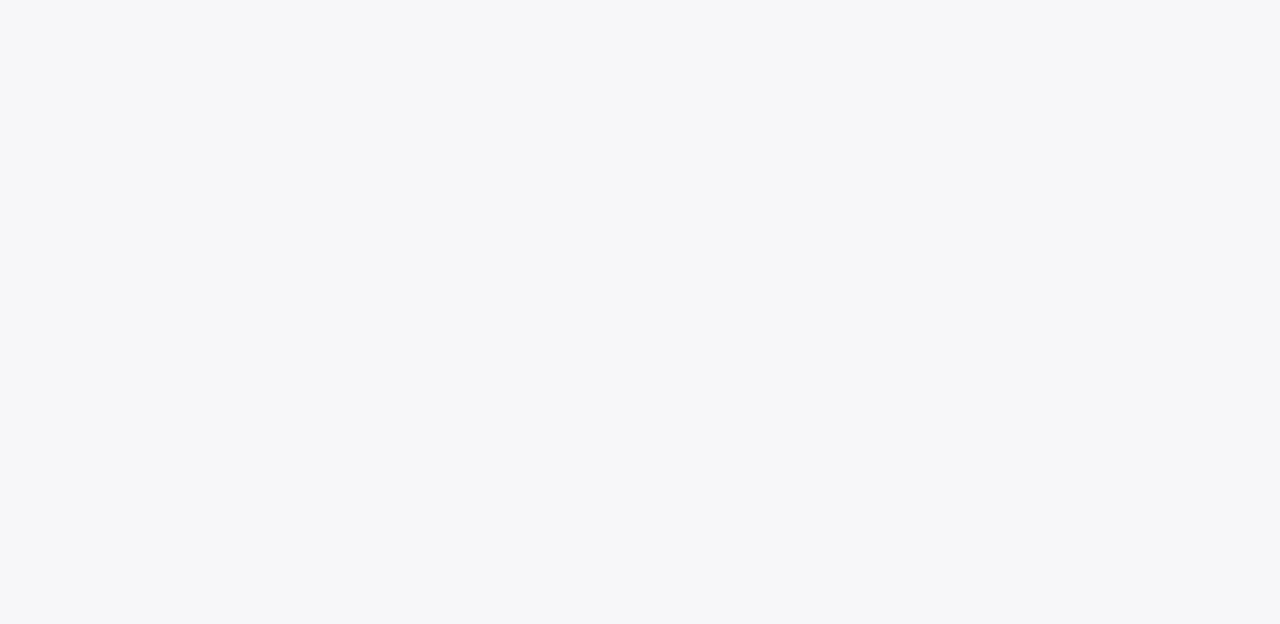
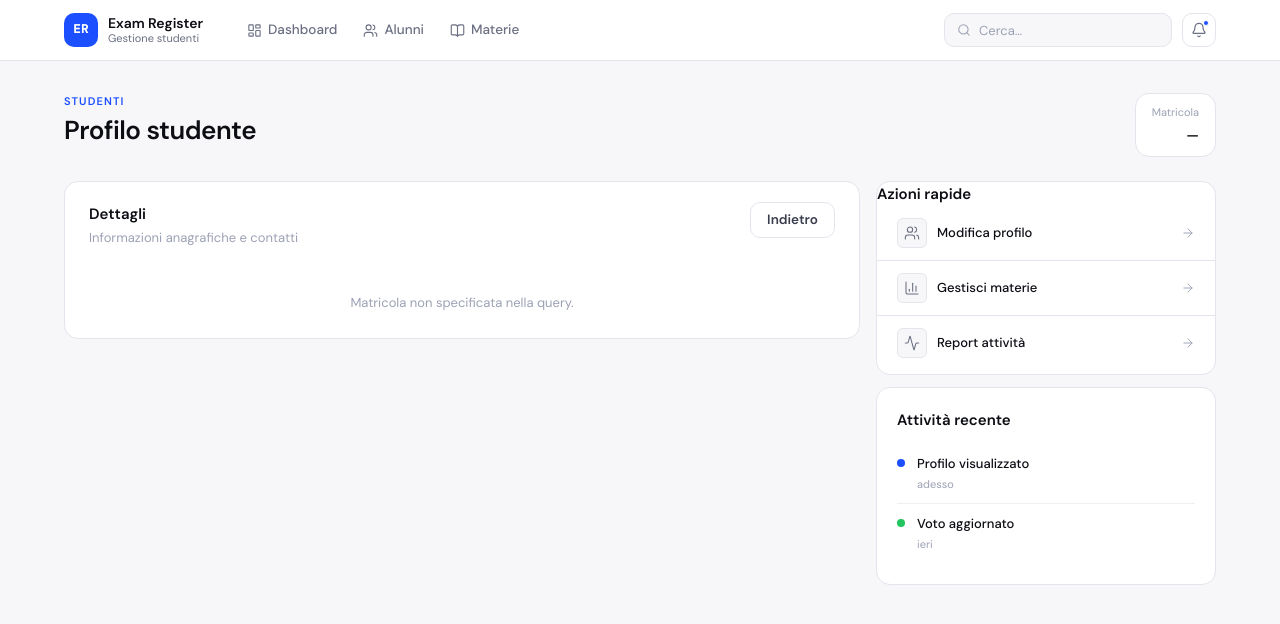
Before and after one commit to MrAkaZen/exam-register-ui, a React (Vite) app: page /alunni/alunno in a window 1280 px wide. Before the commit this address had no page. Shown: the top 624 px of the page. Built offline with nearby package versions, Linux system fonts and the light colour scheme.

Commit message:
Add AlunnoDetail page and update routing; refactor alunnoApi methods and enhance StudentCard component

```diff
--- a/src/App.jsx
+++ b/src/App.jsx
@@ -3,6 +3,7 @@ import HomePage    from './pages/HomePage';
 import AlunniPage  from './pages/AlunniPage';
 import MateriaPage from './pages/MateriaPage';
 import Dashboard    from './pages/Dashboard';
+import AlunnoDetail from './pages/AlunnoDetail';
 
 export default function App() {
   return (
@@ -11,6 +12,7 @@ export default function App() {
         <Route path="/"        element={<HomePage />} />
         <Route path="/dashboard" element={<Dashboard />} />
         <Route path="/alunni"  element={<AlunniPage />} />
+        <Route path="/alunni/alunno" element={<AlunnoDetail />} />
         <Route path="/materie" element={<MateriaPage />} />
       </Routes>
     </BrowserRouter>
--- a/src/api/alunnoApi.js
+++ b/src/api/alunnoApi.js
@@ -6,10 +6,7 @@ export const alunnoApi = {
   getAll: () => api.get('/alunni'),
 
   // GET alunno per matricola
-  getById: (matricola) => api.get(`/alunni/${matricola}`),
-
-
-  getAlunnoById: (matricola) => api.get(`/alunni/alunnoById/${matricola}`),
+  getAlunnoById: (matricola) => api.get(`/alunni/alunno`, { params: { matricola } }),
 
   // POST nuovo alunno
   save: (alunnoDTO) => api.post('/alunni/add', alunnoDTO),
--- a/src/components/alunno/StudentCard.jsx
+++ b/src/components/alunno/StudentCard.jsx
@@ -1,37 +1,42 @@
-export default function StudentCard({ alunno }) {
-  const born = alunno.dataNascita
+import React from 'react';
+
+export default function StudentCard({ alunno, onClick }) {
+  const born = alunno?.dataNascita
     ? new Date(alunno.dataNascita).toLocaleDateString('it-IT')
     : null;
-  const enrolled = alunno.dataIscrizione
+  const enrolled = alunno?.dataIscrizione
     ? new Date(alunno.dataIscrizione).toLocaleDateString('it-IT')
     : null;
 
-  const initials =
-    `${(alunno.nome || '?').charAt(0)}${(alunno.cognome || '?').charAt(0)}`.toUpperCase();
+  const initials = `${(alunno?.nome || '?').charAt(0)}${(alunno?.cognome || '?').charAt(0)}`.toUpperCase();
 
   return (
-    <div className="er-student-card">
+    <div
+      className="er-student-card student-card"
+      onClick={onClick}
+      role="button"
+      tabIndex={0}
+      onKeyPress={(e) => { if (e.key === 'Enter') onClick && onClick(); }}
+    >
       <div className="er-student-top">
         <div className="er-avatar">{initials}</div>
         <div className="er-student-info">
-          <p className="er-student-name">
-            {alunno.nome} {alunno.cognome}
-          </p>
-          <p className="er-student-email">{alunno.email || 'Nessuna email'}</p>
+          <p className="er-student-name">{alunno?.nome} {alunno?.cognome}</p>
+          <p className="er-student-email">{alunno?.email || 'Nessuna email'}</p>
         </div>
-        <span className="er-matricola">{alunno.matricola ?? '—'}</span>
+        <span className="er-matricola">{alunno?.matricola ?? '—'}</span>
       </div>
 
       <div className="er-student-meta">
-        {alunno.telefono && (
+        {alunno?.telefono && (
           <span className="er-chip">📞 {alunno.telefono}</span>
         )}
         {born && <span className="er-chip">🎂 {born}</span>}
         {enrolled && <span className="er-chip">🗓️ {enrolled}</span>}
-        {alunno.luogoNascita && (
+        {alunno?.luogoNascita && (
           <span className="er-chip">📍 {alunno.luogoNascita}</span>
         )}
-        {alunno.annoCorso && (
+        {alunno?.annoCorso && (
           <span className="er-chip er-chip--accent">Anno {alunno.annoCorso}</span>
         )}
       </div>
--- a/src/pages/AlunniPage.jsx
+++ b/src/pages/AlunniPage.jsx
@@ -25,6 +25,18 @@ export default function AlunniPage() {
     load();
     return () => { mounted = false; };
   }, []);
+
+  const handleStudentClick = async (matricola) => {
+  try {
+    const response = await axios.get(
+      `/alunno/alunnobyId/${matricola}`
+    );
+    const alunno = response.data;
+    console.log('Alunno recuperato:', alunno);
+  } catch (error) {
+    console.error("Errore recupero alunno:", error);
+  }
+};
 
   const handleAdd = (newAlunno) => {
     setAlunni((s) => [newAlunno, ...s]);
--- /dev/null
+++ b/src/pages/AlunnoDetail.jsx
@@ -0,0 +1,118 @@
+import { useEffect, useState } from "react";
+import { useSearchParams } from 'react-router-dom';
+import { Activity, BarChart3, Users, ArrowRight, TrendingUp } from 'lucide-react';
+import Header from '../components/ui/Header';
+import { alunnoApi } from "../api/alunnoApi";
+
+import { useNavigate } from 'react-router-dom';
+
+export default function AlunnoDetail() {
+    const [searchParams] = useSearchParams();
+    const matricola = searchParams.get('matricola');
+    const navigate = useNavigate();
+
+    const [alunno, setAlunno] = useState(null);
+
+    useEffect(() => {
+        if (!matricola) return;
+
+        const fetch = async () => {
+            try {
+                const res = await alunnoApi.getAlunnoById(matricola);
+                setAlunno(res.data);
+            } catch (e) {
+                console.error(e);
+            }
+        };
+
+        fetch();
+
+    }, [matricola]);
+
+    return (
+        <div className="er-app">
+            <Header />
+            <main className="er-main">
+                <div className="er-page-header">
+                    <div>
+                        <p className="er-eyebrow">Studenti</p>
+                        <h1 className="er-page-title">{alunno ? `${alunno.nome} ${alunno.cognome}` : 'Profilo studente'}</h1>
+                    </div>
+                    <div className="er-date-badge">
+                        <span className="er-date-label">Matricola</span>
+                        <span className="er-date-value">{matricola ?? '—'}</span>
+                    </div>
+                </div>
+
+                <div className="er-content-grid">
+                    <section className="er-card er-card--main">
+                        <div className="er-card-header">
+                            <div>
+                                <h2 className="er-card-title">Dettagli</h2>
+                                <p className="er-card-sub">Informazioni anagrafiche e contatti</p>
+                            </div>
+                            <div className="er-card-actions">
+                                <button className="er-btn er-btn--ghost" onClick={() => navigate('/alunni')}>Indietro</button>
+                            </div>
+                        </div>
+
+                        <div className="er-card-body">
+                            {!matricola && <p className="er-empty">Matricola non specificata nella query.</p>}
+                            {!alunno && matricola && <p className="er-empty">Caricamento...</p>}
+
+                            {alunno && (
+                                <div className="er-grid er-grid--2cols">
+                                    <div>
+                                        <div className="er-student-panel">
+                                            <div className="er-avatar-large">{`${(alunno.nome||'?').charAt(0)}${(alunno.cognome||'?').charAt(0)}`.toUpperCase()}</div>
+                                            <h3 className="er-student-name-large">{alunno.nome} {alunno.cognome}</h3>
+                                            <p className="er-muted">{alunno.email || 'Nessuna email'}</p>
+                                        </div>
+                                    </div>
+
+                                    <div>
+                                        <p><strong>Matricola:</strong> {alunno.matricola}</p>
+                                        <p><strong>Telefono:</strong> {alunno.telefono ?? '—'}</p>
+                                        <p><strong>Data di nascita:</strong> {alunno.dataNascita ? new Date(alunno.dataNascita).toLocaleDateString('it-IT') : '—'}</p>
+                                        <p><strong>Luogo di nascita:</strong> {alunno.luogoNascita ?? '—'}</p>
+                                        <p><strong>Anno corso:</strong> {alunno.annoCorso ?? '—'}</p>
+                                    </div>
+                                </div>
+                            )}
+                        </div>
+                    </section>
+
+                    <aside className="er-sidebar-panel">
+                        <div className="er-card er-card--actions">
+                            <h2 className="er-card-title">Azioni rapide</h2>
+                            <div className="er-actions-list">
+                                {[{ label: 'Modifica profilo', icon: Users, to: `/alunni` }, { label: 'Gestisci materie', icon: BarChart3, to: '/materie' }, { label: 'Report attività', icon: Activity, to: '/dashboard' }].map(({ label, icon: Icon, to }) => (
+                                    <a key={label} href={to} className="er-action-item">
+                                        <div className="er-action-icon"><Icon size={16} strokeWidth={1.6} /></div>
+                                        <span className="er-action-label">{label}</span>
+                                        <ArrowRight size={14} strokeWidth={1.6} className="er-action-arrow" />
+                                    </a>
+                                ))}
+                            </div>
+                        </div>
+
+                        <div className="er-card er-card--activity">
+                            <h2 className="er-card-title">Attività recente</h2>
+                            <div className="er-activity-list">
+                                {[{ text: 'Profilo visualizzato', time: 'adesso', dot: 'blue' }, { text: 'Voto aggiornato', time: 'ieri', dot: 'green' }].map((item, i) => (
+                                    <div key={i} className="er-activity-item">
+                                        <div className={`er-activity-dot er-activity-dot--${item.dot}`} />
+                                        <div className="er-activity-content">
+                                            <p className="er-activity-text">{item.text}</p>
+                                            <p className="er-activity-time">{item.time}</p>
+                                        </div>
+                                    </div>
+                                ))}
+                            </div>
+                        </div>
+                    </aside>
+                </div>
+            </main>
+        </div>
+    );
+}
--- a/src/pages/Dashboard.jsx
+++ b/src/pages/Dashboard.jsx
@@ -1,4 +1,5 @@
 import { useEffect, useState } from 'react';
+import { useNavigate } from "react-router-dom";
 import { Activity, BarChart3, Users, ArrowRight, TrendingUp } from 'lucide-react';
 import Header from '../components/ui/Header';
 import StatsCard from '../components/ui/StatsCard';
@@ -24,6 +25,8 @@ export default function Dashboard() {
     load();
     return () => { mounted = false; };
   }, []);
+
+  const navigate = useNavigate();
 
   const recent = alunni.slice(0, 5);
 
@@ -87,7 +90,7 @@ export default function Dashboard() {
                 <p className="er-empty">Nessun alunno disponibile.</p>
               )}
               {!loading && recent.map((a) => (
-                <StudentCard key={a.matricola ?? a.email} alunno={a} />
+                <StudentCard key={a.matricola ?? a.email} alunno={a} onClick={() => navigate(`/alunni/alunno?matricola=${a.matricola}`)}/>
               ))}
             </div>
           </section>
```
